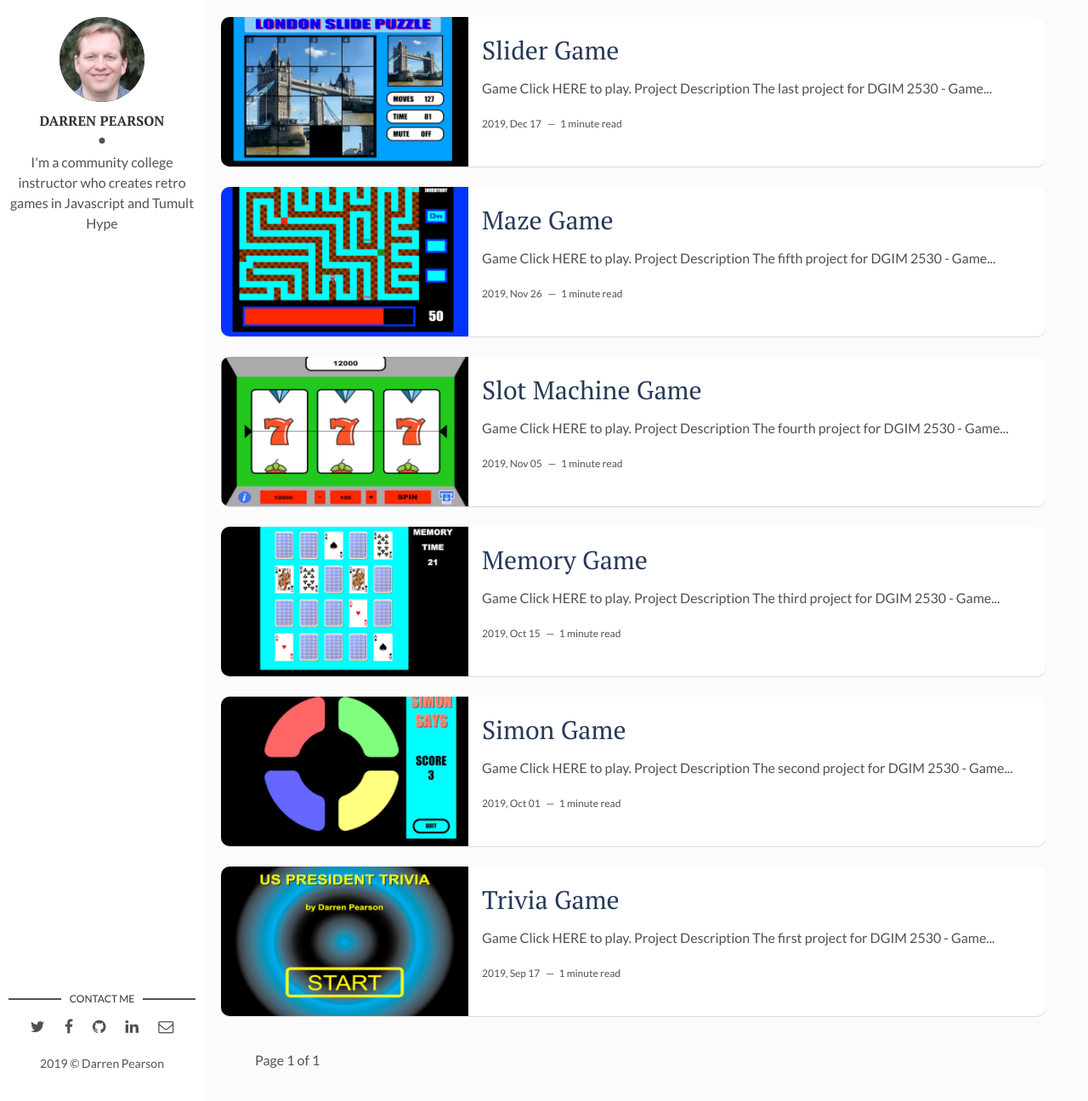
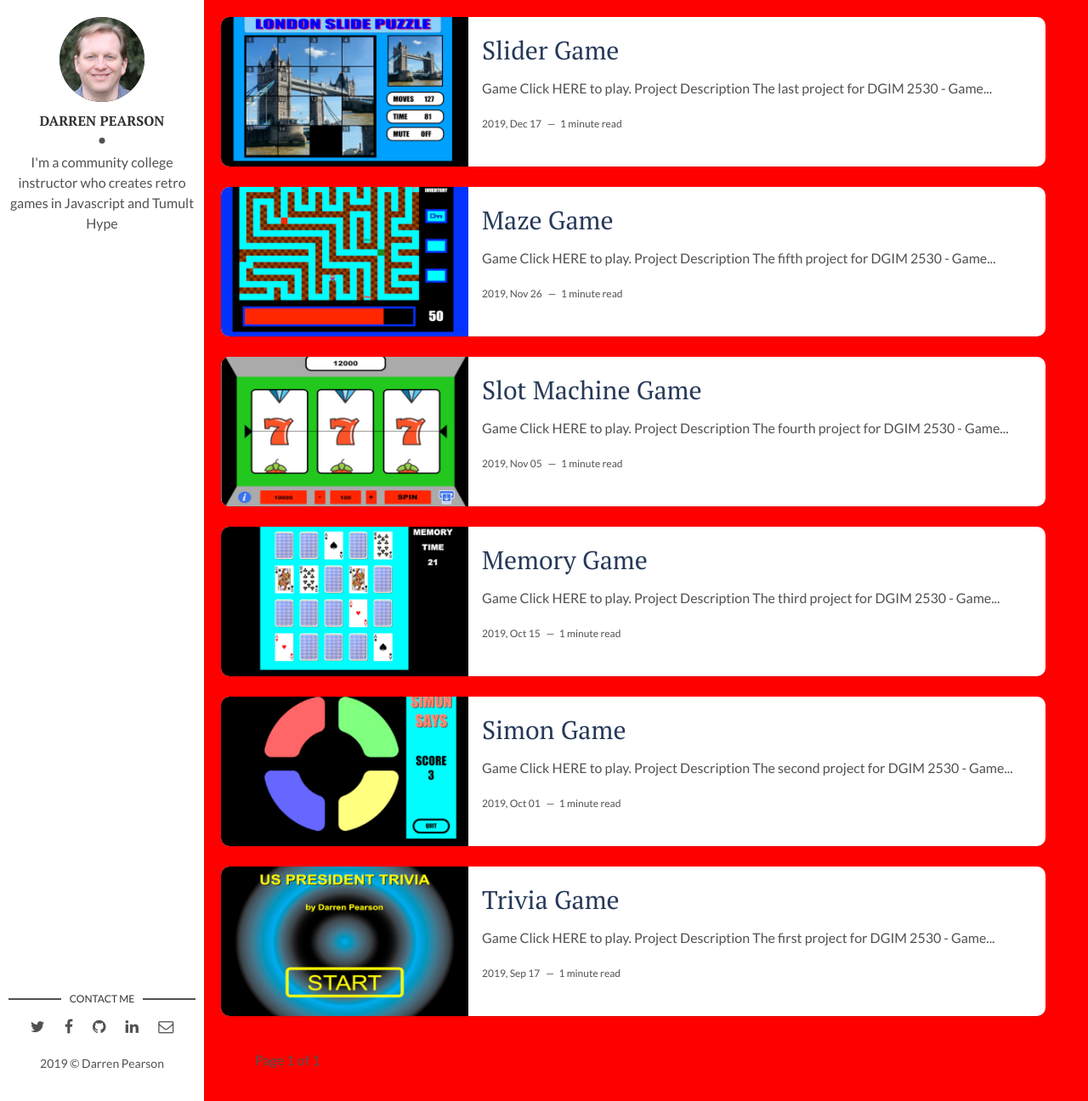
Before and after one commit to spcgames/oldhomepage, a Jekyll site: the page built from index.html, in a window 1280 px wide and 1296 px high. Shown: the whole window at 85% size. Built offline with Jekyll 4.4.1, drawn with Linux system fonts in a browser that asks for light colours; the list of posts is cut into pages by our own code.

Commit message:
Update main.css

```diff
--- a/assets/css/main.css
+++ b/assets/css/main.css
@@ -22,7 +22,6 @@ html {
  */
 body {
   margin: 0;
-   background-color: black;
 }
 
 /**
@@ -776,7 +775,7 @@ html {
 body {
   font-family: 'Lato', sans-serif;
   color: #515151;
-  background-color: #fbfbfb;
+  background-color: #ff0000;
   margin: 0;
   -webkit-font-smoothing: antialiased;
   -moz-osx-font-smoothing: grayscale;
```
